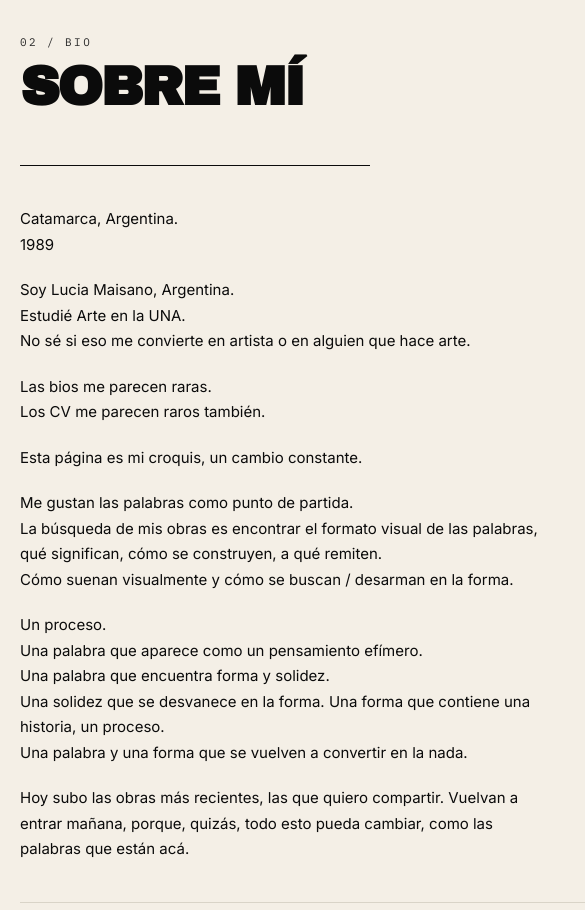
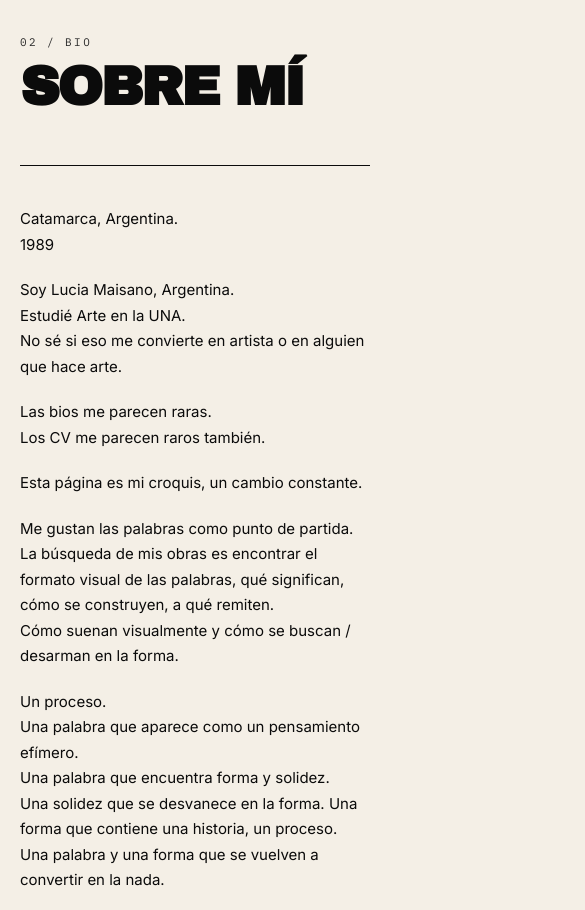
Before and after one commit to nmiracco/lucia, a plain HTML site: page index.html in a window 390 px wide. Shown: the part 1753-2663 px from the top of the page, 585 px wide, since content can reach past the window. Drawn offline with Linux system fonts and the light colour scheme; a web font is replaced by a local one.

Commit message:
Eliminar scroll horizontal en mobile
El width:696px inline en .sobre-body expandía el body en viewports
chicos. Lo cambio a max-width:696px + width:100% y agrego
overflow-x:hidden en html,body como cinturón de seguridad.

Co-Authored-By: Claude Opus 4.7 (1M context) <noreply@anthropic.com>

```diff
--- a/index.html
+++ b/index.html
@@ -25,7 +25,7 @@
     --page-x: 48px;
   }
   *{box-sizing:border-box}
-  html,body{margin:0;padding:0}
+  html,body{margin:0;padding:0;overflow-x:hidden}
   html{scroll-behavior:smooth}
   body{
     font-family:var(--sans);
@@ -628,7 +628,7 @@
   </header>
 
   <div class="sobre-grid">
-    <div class="sobre-body" style="width: 696px">
+    <div class="sobre-body" style="max-width: 696px; width: 100%">
       <p>Catamarca, Argentina.<br/>1989</p>
       <p>Soy Lucia Maisano, Argentina.<br/>
          Estudié Arte en la UNA.<br/>
```
